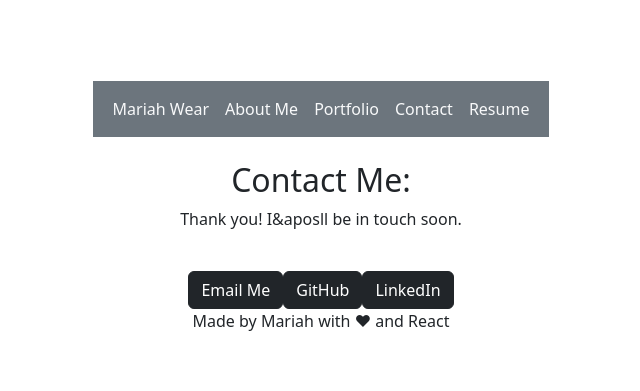
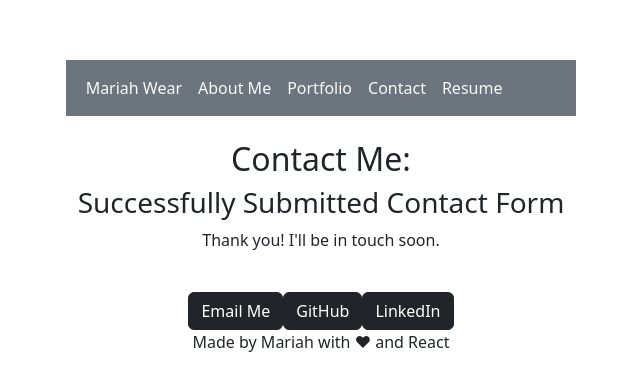
Before and after one commit to mariahw4/personal-portfolio, a React (Vite) app: page /thanks in a window 1280 px wide. Shown: the part 193-584 px from the top of the page, without its empty margins (319-959 px from the left). Built offline with nearby package versions, Linux system fonts and the light colour scheme.

Commit message:
fixed language on thanks page

```diff
--- a/src/components/thankyou.jsx
+++ b/src/components/thankyou.jsx
@@ -4,7 +4,9 @@ function ThankYou() {
     return (
         <div className="container py-4">
         <h2 className="h2" id="Thank-You">Contact Me:</h2>
-        <p>Thank you! I&aposll be in touch soon. </p>
+
+        <h3>Successfully Submitted Contact Form</h3>
+        <p>Thank you! I&apos;ll be in touch soon. </p>
 
 
 
```
